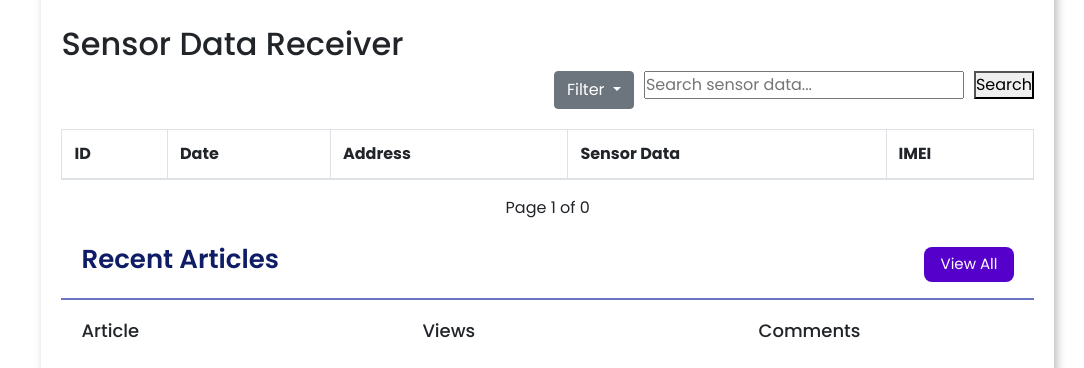
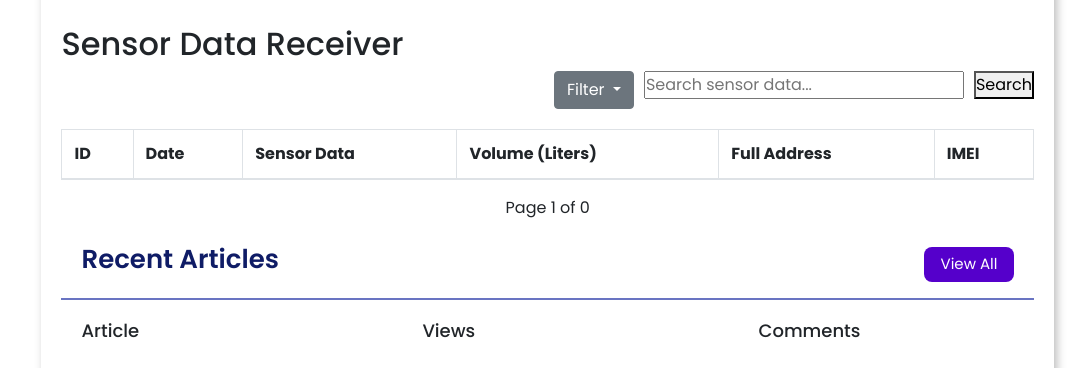
Before and after one commit to snehanaik111/azure_dashboard1, a Flask app: page /search in a window 1280 px wide. Shown: the part 1126-1494 px from the top of the page, without its empty margins (196-1280 px from the left). Run offline with Flask 3, Linux system fonts and the light colour scheme; lists and menus that the app fills with data are empty.

Commit message:
Update dashboard.html volume column

```diff
--- a/templates/dashboard.html
+++ b/templates/dashboard.html
@@ -262,8 +262,9 @@
         <tr>
          <th>ID</th>
                 <th>Date</th>
-          <th>Address</th>
                 <th>Sensor Data</th>
+                <th>Volume (Liters)</th>
+                <th>Full Address</th>
                 <th>IMEI</th>
         </tr>
       </thead>
@@ -272,8 +273,9 @@
         <tr>
           <td>{{ entry.id }}</td>
                 <td>{{ entry.date }}</td>
+                <td>{{ entry.sensor_data }}</td>
+                <td>{{ entry.volume_in_liters }}</td>
                 <td>{{ entry.full_addr }}</td>
-          <td>{{ entry.sensor_data }}</td>
                 <td>{{ entry.imei }}</td>
         </tr>
         {% endfor %}
```
Lines whose indentation alone changed are shown as unchanged.
